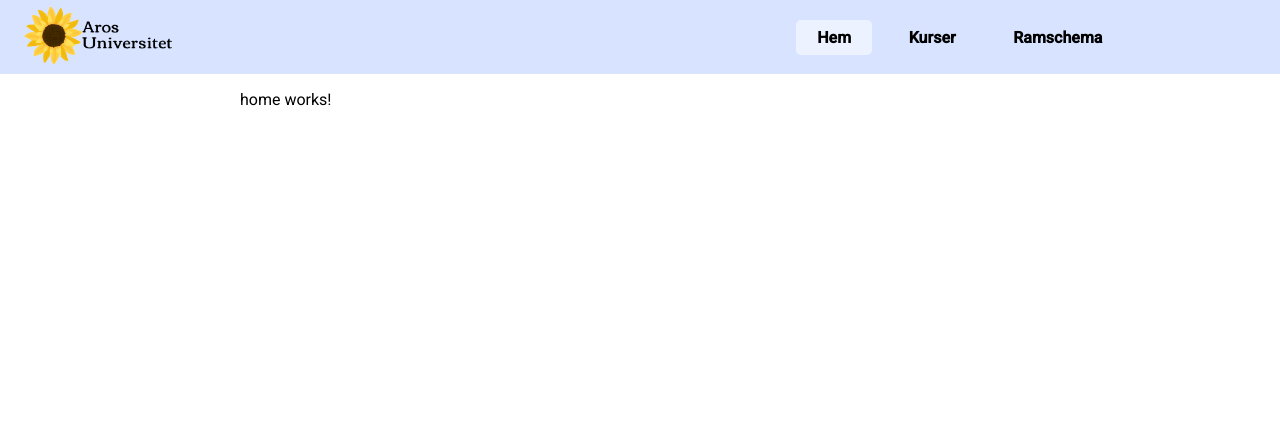
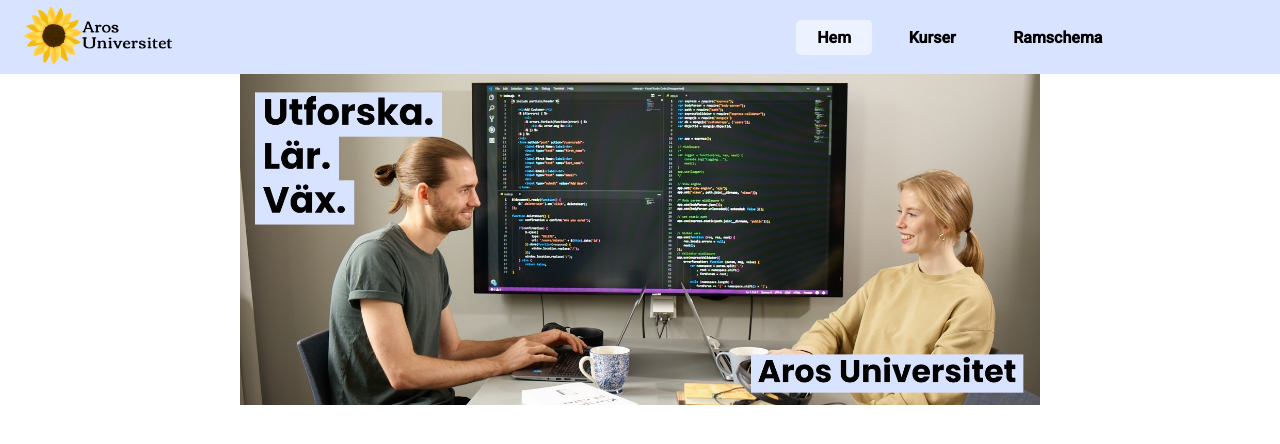
Before and after one commit to rare2400/projekt-ts, an Angular app: page /Hem in a window 1280 px wide. Shown: the top 444 px of the page. Built offline with nearby package versions, Linux system fonts and the light colour scheme.

Commit message:
hero-image med property binding

```diff
--- a/src/app/pages/home/home.component.html
+++ b/src/app/pages/home/home.component.html
@@ -1 +1,3 @@
-<p>home works!</p>
+<div class="hero-image">
+    <img [src]="header" alt="två personer sitter mitt emot varandra med varsin dator" width="100%">
+</div>
--- a/src/app/pages/home/home.component.ts
+++ b/src/app/pages/home/home.component.ts
@@ -7,5 +7,6 @@
   styleUrl: './home.component.css'
 })
 export class HomeComponent {
+  header: string = "/images/hero-image.jpg";
 
 }
```
